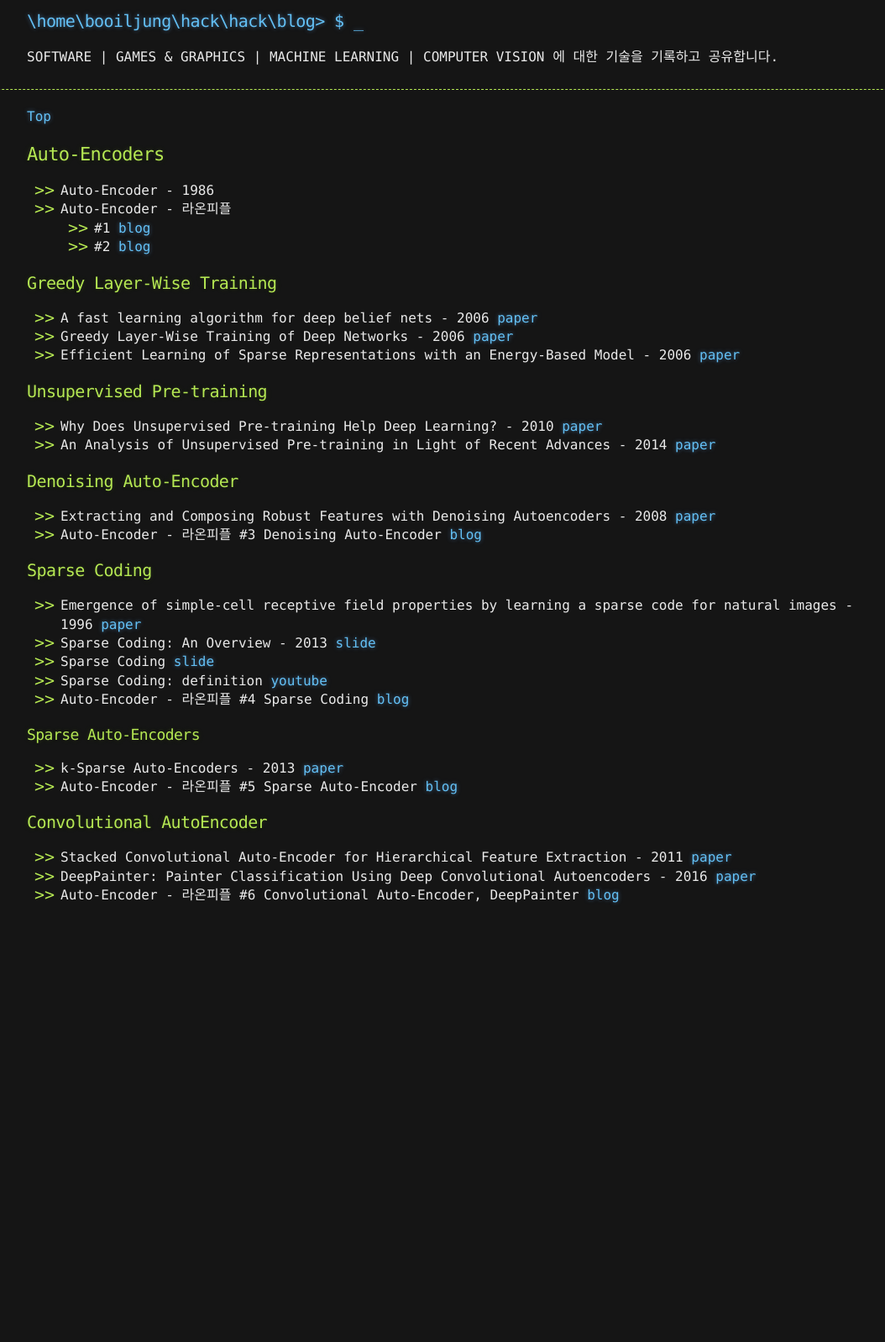
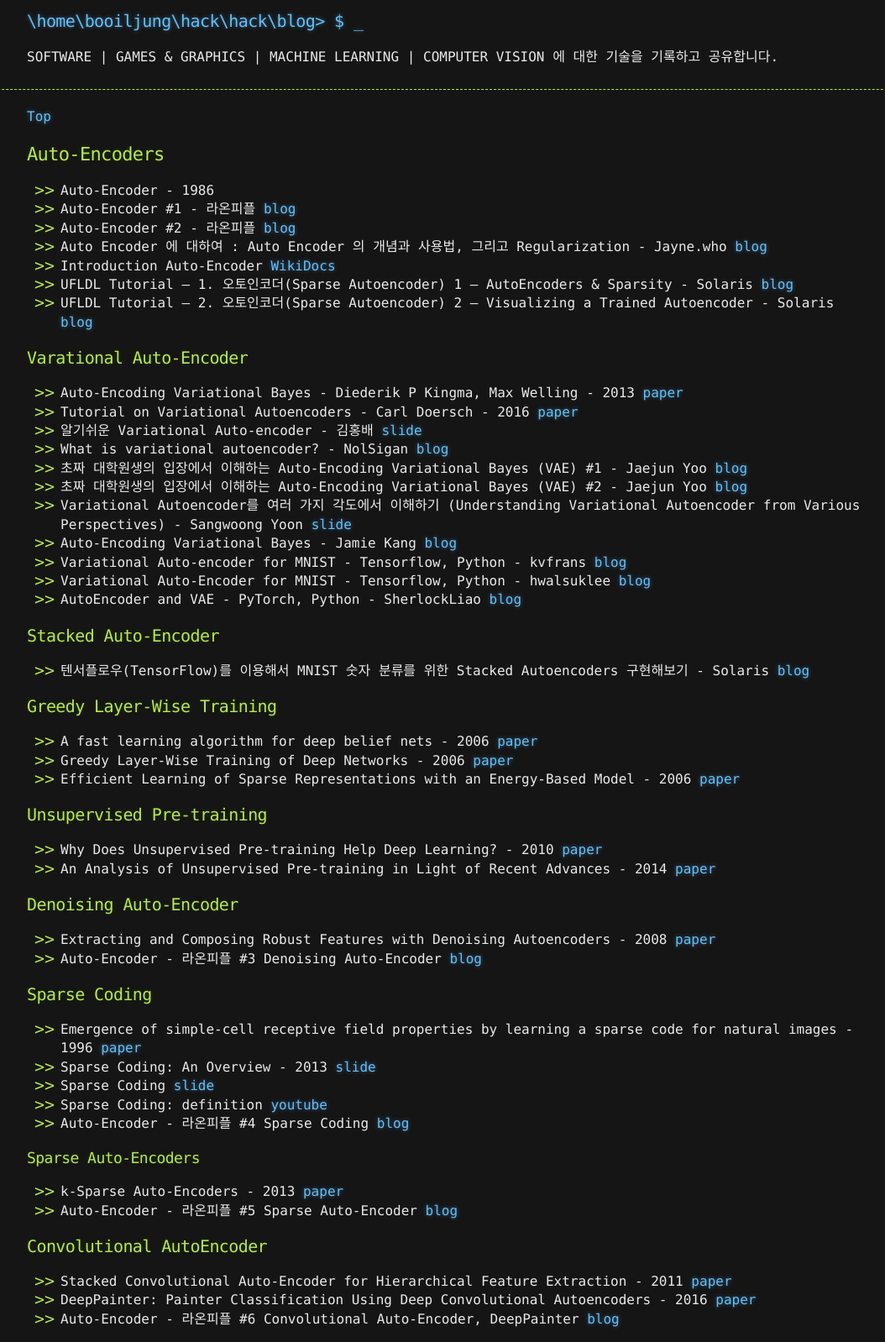
Before and after one commit to booiljung/xxxxx, a Jekyll site: the page built from machine_learning_notes/auto_encoders.md, in a window 1280 px wide. Shown: the whole page at 84% size, without its empty margins (108-1162 px from the left). Built offline with Jekyll 4.4.1, drawn with Linux system fonts in a browser that asks for light colours; our own code applies the rules of GitHub Pages for plain Markdown files; before the commit the page ends 1094 px from its top, so only the background shows below that.

Commit message:
ae, vae, gan link added

```diff
--- a/machine_learning_notes/auto_encoders.md
+++ b/machine_learning_notes/auto_encoders.md
@@ -3,9 +3,30 @@
 # Auto-Encoders
 
 * Auto-Encoder - 1986
-* Auto-Encoder - 라온피플
-  * #1 [blog](https://laonple.blog.me/220850892431)
-  * #2 [blog](https://laonple.blog.me/220884698923)
+* Auto-Encoder #1 - 라온피플 [blog](https://laonple.blog.me/220850892431)
+* Auto-Encoder #2 - 라온피플 [blog](https://laonple.blog.me/220884698923)
+* Auto Encoder 에 대하여 : Auto Encoder 의 개념과 사용법, 그리고 Regularization - Jayne.who [blog](http://jaynewho.com/post/9)
+* Introduction Auto-Encoder [WikiDocs](https://wikidocs.net/3413)
+* UFLDL Tutorial – 1. 오토인코더(Sparse Autoencoder) 1 – AutoEncoders & Sparsity - Solaris [blog](http://solarisailab.com/archives/113)
+* UFLDL Tutorial – 2. 오토인코더(Sparse Autoencoder) 2 – Visualizing a Trained Autoencoder - Solaris [blog](http://solarisailab.com/archives/272)
+
+## Varational Auto-Encoder
+
+* Auto-Encoding Variational Bayes - Diederik P Kingma, Max Welling - 2013 [paper](https://arxiv.org/abs/1312.6114)
+* Tutorial on Variational Autoencoders - Carl Doersch - 2016 [paper](https://arxiv.org/abs/1606.05908)
+* 알기쉬운 Variational Auto-encoder - 김홍배 [slide](https://www.slideshare.net/ssuser06e0c5/variational-autoencoder-76552518)
+* What is variational autoencoder? - NolSigan [blog](http://nolsigan.com/blog/what-is-variational-autoencoder/)
+* 초짜 대학원생의 입장에서 이해하는 Auto-Encoding Variational Bayes (VAE) #1 - Jaejun Yoo [blog](http://jaejunyoo.blogspot.com/2017/04/auto-encoding-variational-bayes-vae-1.html)
+* 초짜 대학원생의 입장에서 이해하는 Auto-Encoding Variational Bayes (VAE) #2 - Jaejun Yoo [blog](http://jaejunyoo.blogspot.com/2017/04/auto-encoding-variational-bayes-vae-2.html)
+* Variational Autoencoder를 여러 가지 각도에서 이해하기 (Understanding Variational Autoencoder from Various Perspectives) - Sangwoong Yoon [slide](https://www.slideshare.net/haezoom/variational-autoencoder-understanding-variational-autoencoder-from-various-perspectives)
+* Auto-Encoding Variational Bayes - Jamie Kang [blog](https://jamiekang.github.io/2017/05/21/auto-encoding-variational-bayes/)
+* Variational Auto-encoder for MNIST - Tensorflow, Python - kvfrans [blog](https://github.com/kvfrans/variational-autoencoder)
+* Variational Auto-Encoder for MNIST - Tensorflow, Python - hwalsuklee [blog](https://github.com/hwalsuklee/tensorflow-mnist-VAE)
+* AutoEncoder and VAE - PyTorch, Python - SherlockLiao [blog](https://github.com/SherlockLiao/pytorch-beginner/tree/master/08-AutoEncoder)
+
+## Stacked Auto-Encoder
+
+* 텐서플로우(TensorFlow)를 이용해서 MNIST 숫자 분류를 위한 Stacked Autoencoders 구현해보기 - Solaris [blog](http://solarisailab.com/archives/1182)
 
 ## Greedy Layer-Wise Training
 
```
Also changed, not shown: machine_learning_notes/gan.md (+2 -1 lines), machine_learning_notes/hierarchical_neural_attention_encoder.md (+2 -0 lines).
